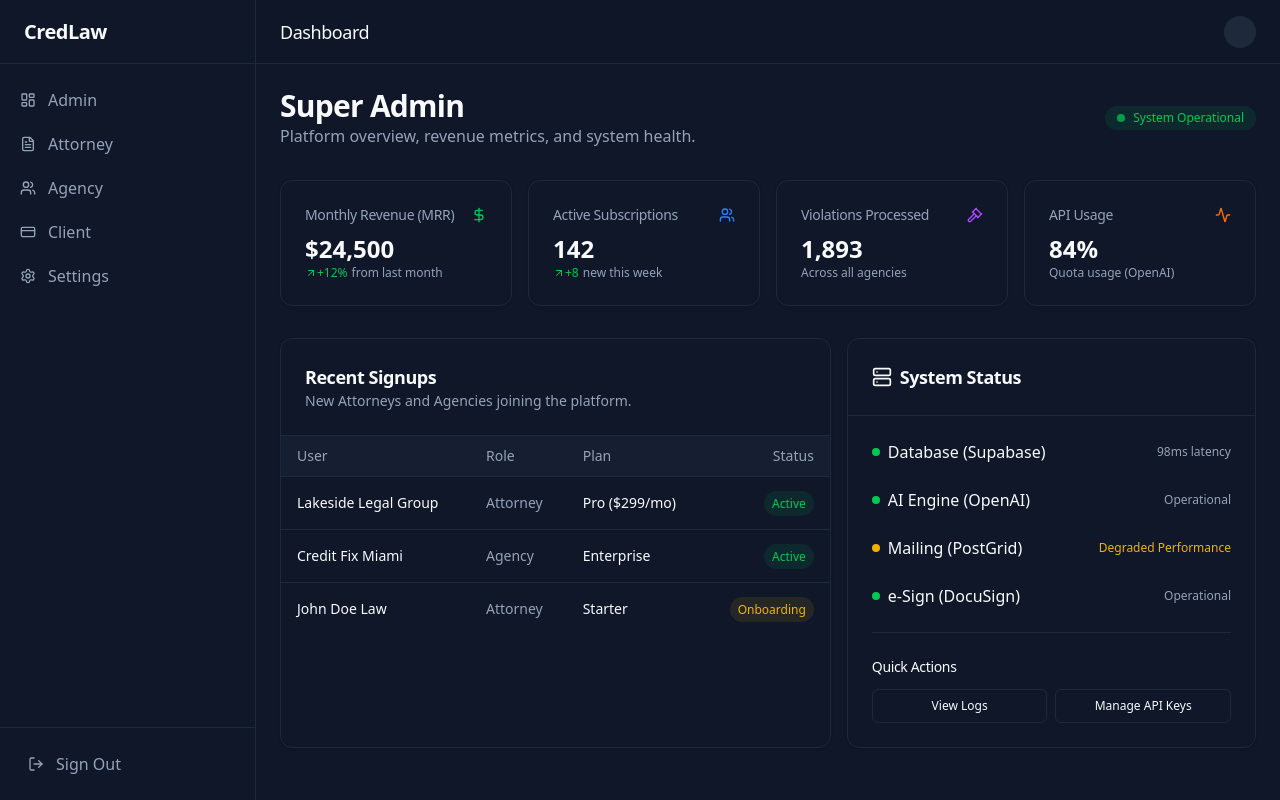
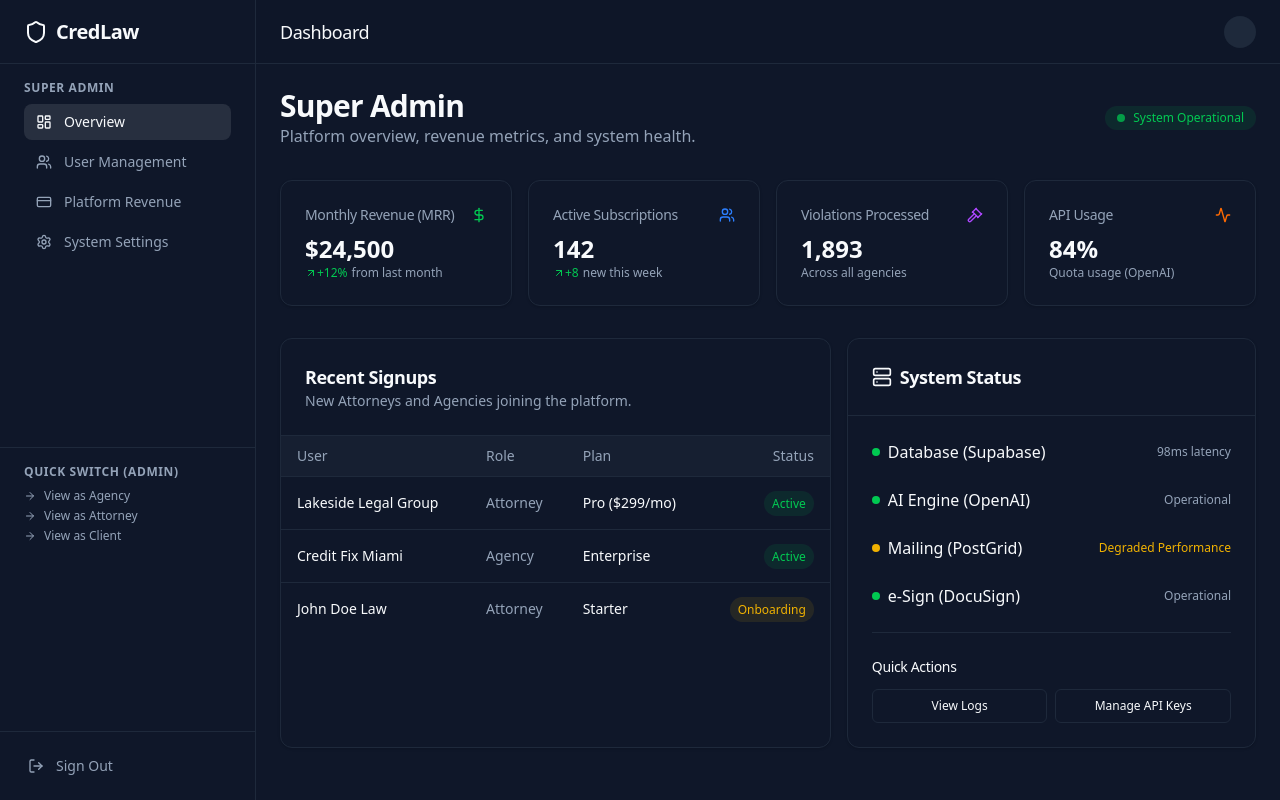
Before and after one commit to outlier1804/credlaw-mvp, a Next.js app: page /admin in a window 1280 px wide. Built offline with nearby package versions, Linux system fonts and the light colour scheme.

Commit message:
feat: implement role-based sidebar navigation

```diff
--- a/app/(dashboard)/layout.tsx
+++ b/app/(dashboard)/layout.tsx
@@ -1,4 +1,4 @@
-import Link from "next/link"
+import { AppSidebar } from "@/components/app-sidebar"
 import { LayoutDashboard, Users, FileText, Settings, CreditCard, LogOut } from "lucide-react"
 
 export default function DashboardLayout({
@@ -9,58 +9,7 @@ export default function DashboardLayout({
     return (
         <div className="flex h-screen w-full bg-background">
             {/* Sidebar */}
-            <aside className="w-64 border-r border-border bg-card hidden md:flex flex-col">
-                <div className="h-16 flex items-center px-6 border-b border-border">
-                    <Link href="/" className="font-bold text-xl tracking-tight">
-                        CredLaw
-                    </Link>
-                </div>
-                <div className="flex-1 overflow-y-auto py-4">
-                    <nav className="grid gap-1 px-2">
-                        <Link
-                            href="/admin"
-                            className="flex items-center gap-3 rounded-lg px-3 py-2 text-muted-foreground transition-all hover:text-primary hover:bg-secondary"
-                        >
-                            <LayoutDashboard className="h-4 w-4" />
-                            Admin
-                        </Link>
-                        <Link
-                            href="/attorney"
-                            className="flex items-center gap-3 rounded-lg px-3 py-2 text-muted-foreground transition-all hover:text-primary hover:bg-secondary"
-                        >
-                            <FileText className="h-4 w-4" />
-                            Attorney
-                        </Link>
-                        <Link
-                            href="/agency"
-                            className="flex items-center gap-3 rounded-lg px-3 py-2 text-muted-foreground transition-all hover:text-primary hover:bg-secondary"
-                        >
-                            <Users className="h-4 w-4" />
-                            Agency
-                        </Link>
-                        <Link
-                            href="/client"
-                            className="flex items-center gap-3 rounded-lg px-3 py-2 text-muted-foreground transition-all hover:text-primary hover:bg-secondary"
-                        >
-                            <CreditCard className="h-4 w-4" />
-                            Client
-                        </Link>
-                        <Link
-                            href="/settings"
-                            className="flex items-center gap-3 rounded-lg px-3 py-2 text-muted-foreground transition-all hover:text-primary hover:bg-secondary"
-                        >
-                            <Settings className="h-4 w-4" />
-                            Settings
-                        </Link>
-                    </nav>
-                </div>
-                <div className="p-4 border-t border-border">
-                    <button className="flex w-full items-center gap-3 rounded-lg px-3 py-2 text-muted-foreground transition-all hover:text-destructive hover:bg-destructive/10">
-                        <LogOut className="h-4 w-4" />
-                        Sign Out
-                    </button>
-                </div>
-            </aside>
+            <AppSidebar />
 
             {/* Main Content */}
             <div className="flex flex-col flex-1">
--- /dev/null
+++ b/components/app-sidebar.tsx
@@ -0,0 +1,144 @@
+'use client';
+
+import Link from "next/link"
+import { usePathname } from "next/navigation"
+import {
+    LayoutDashboard,
+    Users,
+    FileText,
+    Settings,
+    CreditCard,
+    LogOut,
+    Shield,
+    Gavel,
+    Briefcase,
+    Home
+} from "lucide-react"
+import { cn } from "@/lib/utils"
+
+export function AppSidebar() {
+    const pathname = usePathname();
+
+    // Determine Role based on URL segment
+    const isClient = pathname?.startsWith('/client');
+    const isAgency = pathname?.startsWith('/agency');
+    const isAttorney = pathname?.startsWith('/attorney');
+    const isAdmin = pathname?.startsWith('/admin');
+
+    // Define menus
+    const adminMenu = [
+        { href: '/admin', label: 'Overview', icon: LayoutDashboard },
+        { href: '/admin/users', label: 'User Management', icon: Users },
+        { href: '/admin/billing', label: 'Platform Revenue', icon: CreditCard },
+        { href: '/admin/settings', label: 'System Settings', icon: Settings },
+    ];
+
+    const agencyMenu = [
+        { href: '/agency', label: 'Agency Status', icon: LayoutDashboard },
+        { href: '/agency/clients', label: 'Client CRM', icon: Users },
+        { href: '/agency/attorneys', label: 'Attorney Network', icon: Gavel },
+        { href: '/agency/settings', label: 'Agent Customizer', icon: Settings },
+    ];
+
+    const attorneyMenu = [
+        { href: '/attorney', label: 'Litigation Feed', icon: Gavel },
+        { href: '/attorney/cases', label: 'Case Files', icon: Briefcase },
+        { href: '/attorney/billing', label: 'Settlements', icon: CreditCard },
+    ];
+
+    const clientMenu = [
+        { href: '/client', label: 'My Repair Status', icon: Home },
+        { href: '/client/documents', label: 'Document Locker', icon: FileText },
+        { href: '/client/billing', label: 'Billing', icon: CreditCard },
+        { href: '/client/settings', label: 'Profile', icon: Settings },
+    ];
+
+    let currentMenu = clientMenu; // Default fallback
+    let roleLabel = "Client Portal";
+
+    if (isAdmin) {
+        currentMenu = adminMenu;
+        roleLabel = "Super Admin";
+    } else if (isAgency) {
+        currentMenu = agencyMenu;
+        roleLabel = "Agency Dashboard";
+    } else if (isAttorney) {
+        currentMenu = attorneyMenu;
+        roleLabel = "Attorney Portal";
+    }
+
+    return (
+        <aside className="w-64 border-r border-border bg-card hidden md:flex flex-col h-full">
+            <div className="h-16 flex items-center px-6 border-b border-border">
+                <Link href="/" className="flex items-center gap-2 font-bold text-xl tracking-tight">
+                    <Shield className="h-6 w-6 text-primary" />
+                    <span>CredLaw</span>
+                </Link>
+            </div>
+
+            <div className="px-6 py-4">
+                <div className="text-xs font-semibold text-muted-foreground uppercase tracking-wider mb-2">
+                    {roleLabel}
+                </div>
+                <nav className="grid gap-1">
+                    {currentMenu.map((item) => (
+                        <Link
+                            key={item.href}
+                            href={item.href}
+                            className={cn(
+                                "flex items-center gap-3 rounded-lg px-3 py-2 text-sm font-medium transition-all",
+                                pathname === item.href
+                                    ? "bg-primary/10 text-primary"
+                                    : "text-muted-foreground hover:text-foreground hover:bg-muted"
+                            )}
+                        >
+                            <item.icon className="h-4 w-4" />
+                            {item.label}
+                        </Link>
+                    ))}
+                </nav>
+            </div>
+
+            {/* Admin "God Mode" Switcher (Only visible to Admin for Demo) */}
+            {isAdmin && (
+                <div className="px-6 py-4 mt-auto border-t border-border">
+                    <div className="text-xs font-semibold text-muted-foreground uppercase tracking-wider mb-2">
+                        Quick Switch (Admin)
+                    </div>
+                    <nav className="grid gap-1">
+                        <Link href="/agency" className="text-xs text-muted-foreground hover:text-primary flex items-center gap-2"><ArrowRightIcon className="h-3 w-3" /> View as Agency</Link>
+                        <Link href="/attorney" className="text-xs text-muted-foreground hover:text-primary flex items-center gap-2"><ArrowRightIcon className="h-3 w-3" /> View as Attorney</Link>
+                        <Link href="/client" className="text-xs text-muted-foreground hover:text-primary flex items-center gap-2"><ArrowRightIcon className="h-3 w-3" /> View as Client</Link>
+                    </nav>
+                </div>
+            )}
+
+            <div className="p-4 border-t border-border mt-auto">
+                <button className="flex w-full items-center gap-3 rounded-lg px-3 py-2 text-sm font-medium text-muted-foreground transition-all hover:text-destructive hover:bg-destructive/10">
+                    <LogOut className="h-4 w-4" />
+                    Sign Out
+                </button>
+            </div>
+        </aside>
+    )
+}
+
+function ArrowRightIcon(props: any) {
+    return (
+        <svg
+            {...props}
+            xmlns="http://www.w3.org/2000/svg"
+            width="24"
+            height="24"
+            viewBox="0 0 24 24"
+            fill="none"
+            stroke="currentColor"
+            strokeWidth="2"
+            strokeLinecap="round"
+            strokeLinejoin="round"
+        >
+            <path d="M5 12h14" />
+            <path d="m12 5 7 7-7 7" />
+        </svg>
+    )
+}
```
